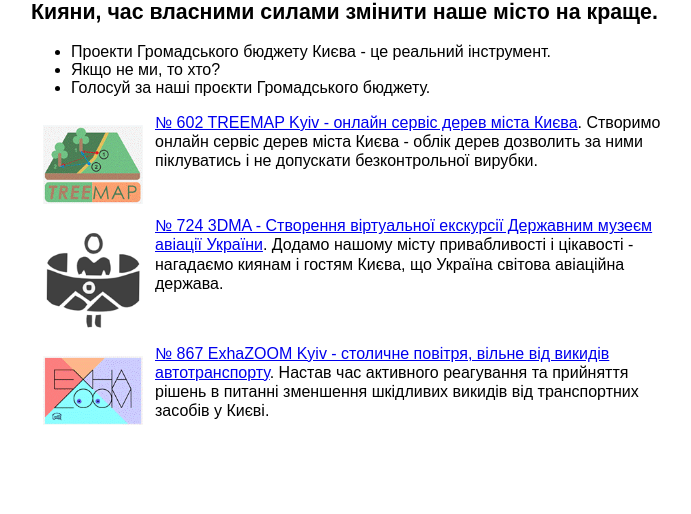
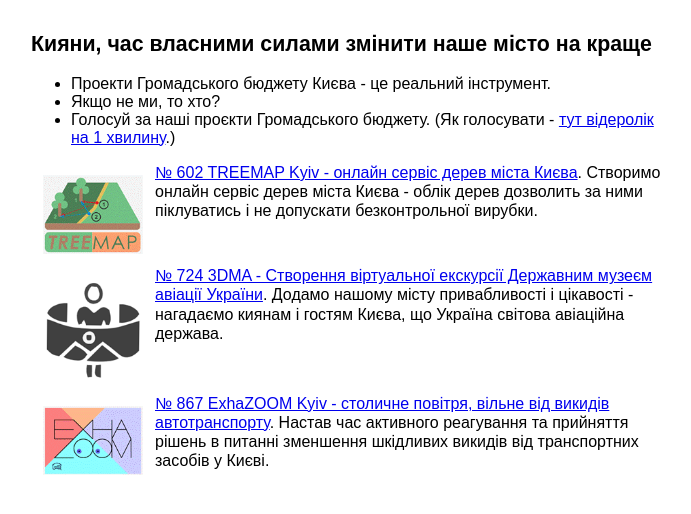
Before and after one commit to protw/treemap, a plain HTML site: page docs/naupro/index.html in a window 1280 px wide. Shown: the whole page, without its empty margins (289-980 px from the left). Drawn offline with Linux system fonts and the light colour scheme.

Commit message:
Update of Mon Aug 24 2020 23:19:54 GMT+0300 (GMT+03:00)

```diff
--- a/docs/naupro/index.html
+++ b/docs/naupro/index.html
@@ -3,7 +3,7 @@
 <meta http-equiv=Content-Type content="text/html; charset=utf-8">
 </head>
 <style>
-  h2 { font: bold 16pt Arial; }
+  h2 { margin-top:24pt; font: bold 16pt Arial; }
   p { margin-top:12pt; font: 12pt Arial; line-height:1.2; }
   li { font: 12pt Arial; }
   body { max-width: 640px; align:center;  margin:auto; }
@@ -11,12 +11,12 @@
 </style>
 <body lang=UK>
 
-<h2 >Кияни, час власними силами змінити наше місто на краще.</h2>
+<h2 >Кияни, час власними силами змінити наше місто на краще</h2>
 
 <ul>
 <li>Проекти Громадського бюджету Києва - це реальний інструмент.</li>
 <li>Якщо не ми, то хто?</li>
-<li>Голосуй за наші проєкти Громадського бюджету.</li>
+<li>Голосуй за наші проєкти Громадського бюджету. (Як голосувати - <a href="https://www.fb.com/gbkyiv/videos/1709392075879687" target="_blank">тут відеролік на 1 хвилину</a>.)</li>
 </ul>
 
 <div style='float:left;'><a href="https://gb.kyivcity.gov.ua/projects/16/602"><img width=100 src="images/image001.gif" align=left hspace=12 vspace=12/></a></div>
```
